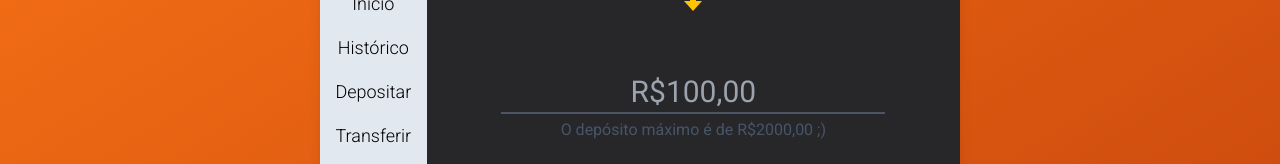
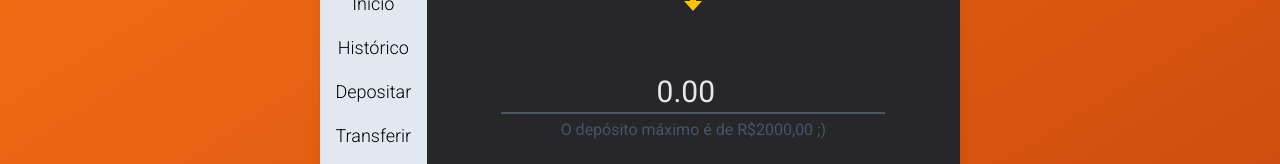
Before and after one commit to JohannesAlves/Bank-Study, a React (Vite) app in the folder web/: page /profile/deposit in a window 1280 px wide. Shown: the part 254-418 px from the top of the page. Built offline with nearby package versions, Linux system fonts and the light colour scheme.

Commit message:
chore: two decimals input.

```diff
--- a/web/src/components/organisms/ProfileDeposit/index.tsx
+++ b/web/src/components/organisms/ProfileDeposit/index.tsx
@@ -5,6 +5,7 @@ import { SubmitHandler, useForm } from "react-hook-form";
 import { useContext, useEffect, useState } from "react";
 import { AuthContext } from "../../../context/AuthContext";
 import { api } from "../../../api/api";
+import { TwoDecimalsNumber } from "../../../utils/2DecimalsNumber";
 
 interface FormValues {
     amount: string;
@@ -13,6 +14,7 @@ interface FormValues {
 export function ProfileDeposit() {
     const { register, handleSubmit } = useForm<FormValues>();
     const { user } = useContext(AuthContext);
+    const [value, setValue] = useState("0");
 
     const onSubmit: SubmitHandler<FormValues> = async (data) => {
         const amountToNumber = Number(data.amount);
@@ -31,6 +33,9 @@ export function ProfileDeposit() {
         }
     };
 
+    const valueToNumber = Number(value);
+    const toDecimal = TwoDecimalsNumber(valueToNumber);
+
     return (
         <>
             <div className=" w-9/12 h-4/3 mx-auto mt-10 rounded-md overflow-auto">
@@ -44,6 +49,9 @@ export function ProfileDeposit() {
                         <div className="flex flex-col items-center">
                             <input
                                 {...register("amount")}
+                                type="number"
+                                onChange={(event) => setValue(event.target.value)}
+                                value={toDecimal}
                                 placeholder="R$100,00"
                                 className="w-96 h-11 px-4 py-2 border-b-2 mt-14 bg-transparent border-gray-600 outline-none  focus:border-orange-500 text-gray-200 text-3xl text-center"
                             />
```
